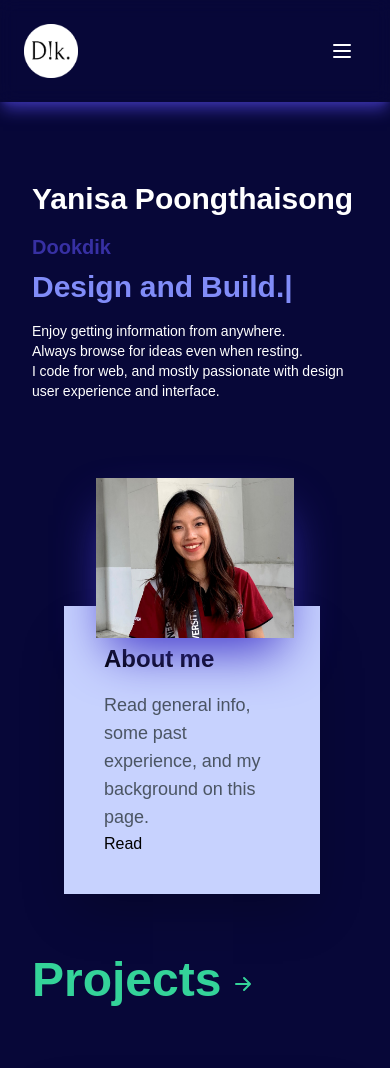
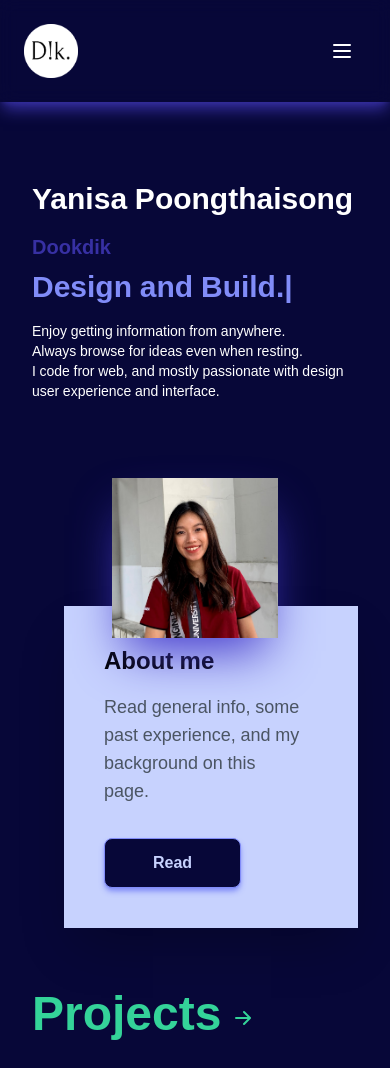
Before and after one commit to yanisapths/portfolio-v2, a Next.js app: page / in a window 390 px wide. Shown: the top 1068 px of the page. Built offline with nearby package versions, Linux system fonts and the light colour scheme; grey boxes are pictures that could not be loaded.

Commit message:
fix img size

```diff
--- a/components/ui/Section.js
+++ b/components/ui/Section.js
@@ -4,9 +4,9 @@ import Link from "next/link"
 function Section() {
   return (
     <section>
-        <div className="px-8 py-16 mx-auto max-w-screen-2xl sm:px-6 lg:px-60 xl:px-96 xl:mt-10 xl:mb-40">
+        <div className="px-8 py-16 mx-auto max-w-screen-2xl sm:px-6 lg:px-60 xl:px-96 xl:mt-10 xl:mb-40" >
             <div className="grid grid-cols-1 lg:grid-cols-2 h:-1/6 lg:h-1/6 xl:h-[10rem] ">
-            <div className="relative z-10 lg:py-12 lg:px-2 xl:px-2 xl:py-6 px-16">
+            <div className="relative z-10 lg:py-12 md:px-2 lg:px-2 xl:px-2 xl:py-6 px-20">
                 <div className="relative h-40 sm:h-80 lg:h-full shadow-2xl shadow-indigo-700">
                 <img
                     className="absolute inset-0 object-cover w-full h-full"
@@ -16,7 +16,7 @@ function Section() {
                 </div>
             </div>
 
-            <div className="relative flex items-center bg-indigo-200 lg:h-[24rem] xl:h-[24rem]  h-[18rem] w-[16rem] xl:w-[32rem] ml-8 -mt-8 shadow-2xl">
+            <div className="relative flex items-center bg-indigo-200 lg:h-[24rem] xl:h-[24rem]   xl:w-[32rem] ml-8 -mt-8 shadow-2xl">
                 <span
                 className="hidden lg:inset-y-0 lg:absolute  lg:w-16 lg:bg-indigo-200 lg:block lg:-left-16 "
                 ></span>
@@ -29,13 +29,13 @@ function Section() {
                 <p className="mt-4 text-gray-600 text-lg pr-4">
                     Read general info, some past experience, and my background on this page.
                 </p>
-
+                <div   className="inline-block font-bold px-12 py-3 mt-8 text-md text-indigo-200 bg-[#070738] border border-indigo-400 rounded-lg active:text-indigo-400 hover:bg-white hover:text-indigo-400 focus:outline-none focus:ring shadow-indigo-400 shadow-md">
                 <Link
-                    className="inline-block font-bold px-12 py-3 mt-8 text-md text-indigo-200 bg-[#070738] border border-indigo-400 rounded-lg active:text-indigo-400 hover:bg-white hover:text-indigo-400 focus:outline-none focus:ring shadow-indigo-400 shadow-md"
                     href="/about"
                 >
                     Read
                 </Link>
+                </div>
                 </div>
             </div>
             </div>
```
